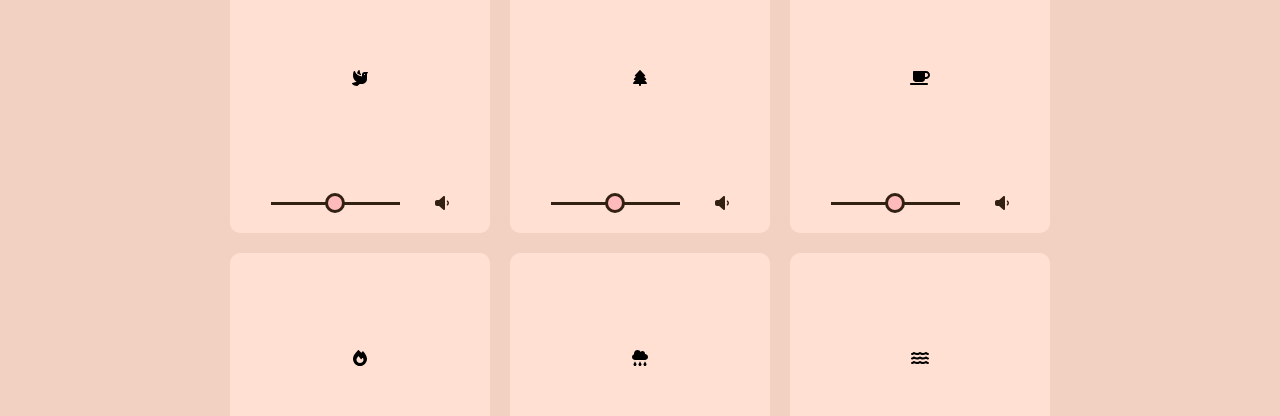
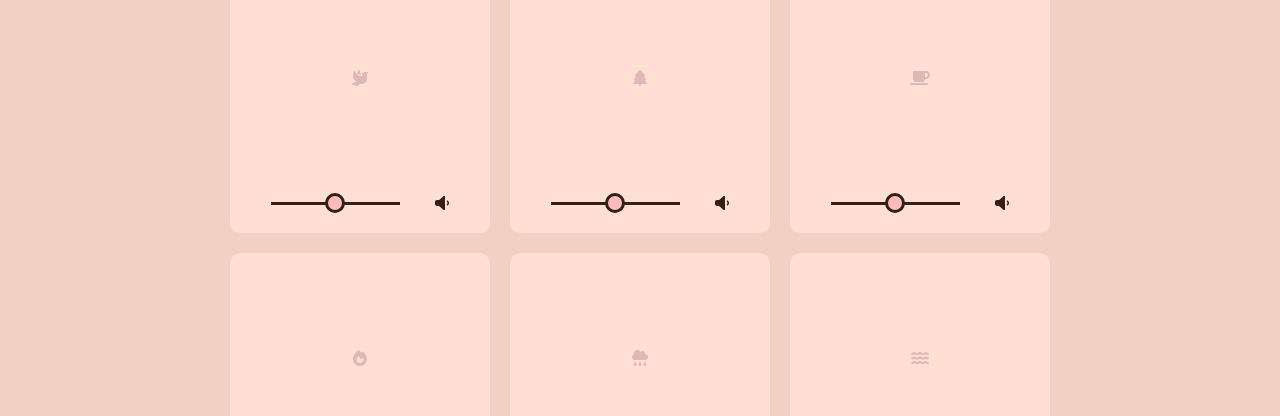
Before and after one commit to OscarGomezL/betterAmbience, a Next.js app: page / in a window 1280 px wide. Shown: the part 133-549 px from the top of the page. Built offline with nearby package versions, Linux system fonts and the light colour scheme; a web font is replaced by a local one.

Commit message:
[ADD] audioToggler component extra styling

```diff
--- a/styles/audioToggler.css
+++ b/styles/audioToggler.css
@@ -22,3 +22,7 @@
 	place-items: center;
 	cursor: pointer;
 }
+.audioToggler_icon {
+	color: var(--pink-1);
+	width: 140px;
+}
```
